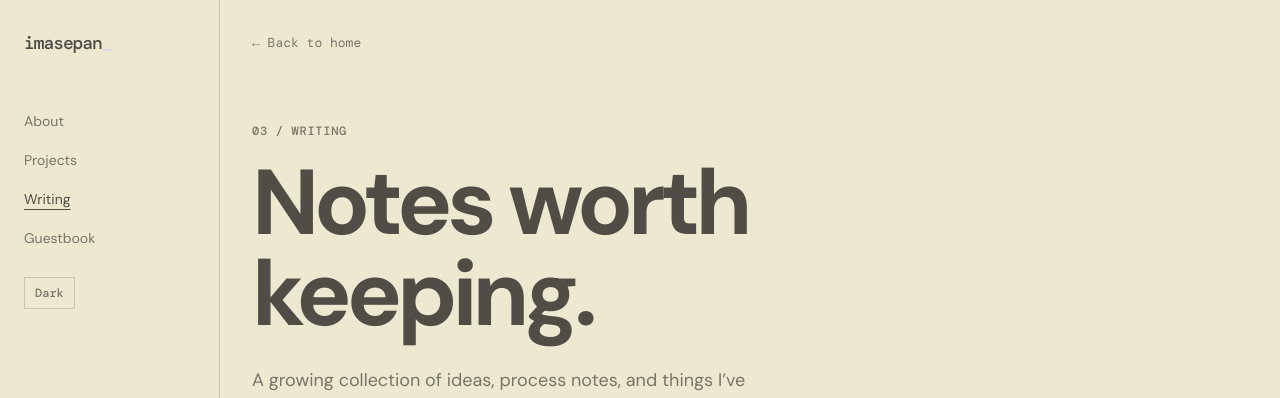
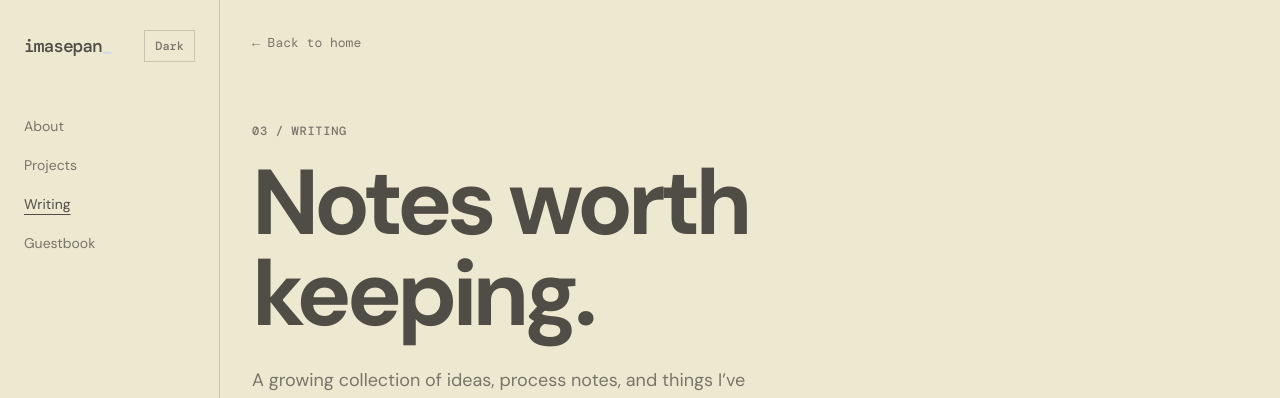
Before and after one commit to imasepan/imasepan.github.io, a Jekyll site: the page built from blog/index.html, in a window 1280 px wide. Shown: the top 398 px of the page. Built offline with Jekyll 4.4.1, drawn with Linux system fonts in a browser that asks for light colours.

Commit message:
Move theme control into navigation rail

```diff
--- a/_layouts/default.html
+++ b/_layouts/default.html
@@ -12,7 +12,10 @@
   </head>
   <body>
     <header class="site-header">
-      <a class="wordmark" href="/">imasepan<span>_</span></a>
+      <div class="brand-controls">
+        <a class="wordmark" href="/">imasepan<span>_</span></a>
+        <button class="theme-toggle" type="button" aria-label="Switch color theme">Theme</button>
+      </div>
       <div class="header-controls">
         <nav id="site-nav" class="site-nav" aria-label="Main navigation">
           <a href="/#about">About</a>
@@ -20,7 +23,6 @@
           <a href="/blog/"{% if page.url == "/blog/" or page.layout == "post" %} aria-current="page"{% endif %}>Writing</a>
           <a href="/guestbook.html">Guestbook</a>
         </nav>
-        <button class="theme-toggle" type="button" aria-label="Switch color theme">Theme</button>
         <button class="menu-button" type="button" aria-expanded="false" aria-controls="site-nav">Menu</button>
       </div>
     </header>
```
